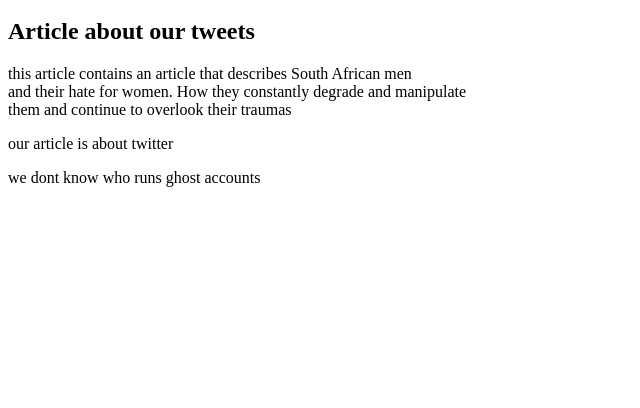
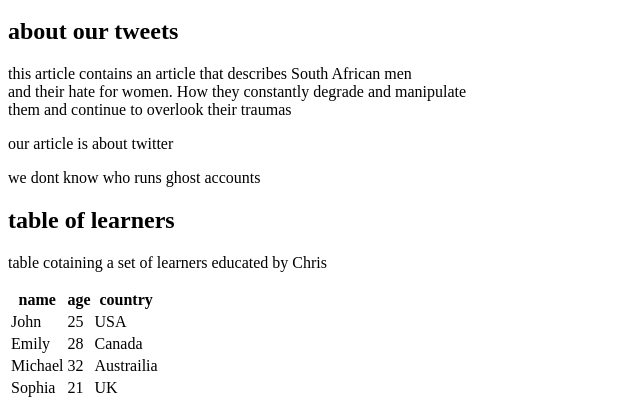
Before and after one commit to Aurora777000/alx_html_css, a plain HTML site: page html_basic/index.html in a window 1280 px wide. Shown: the part 625-1033 px from the top of the page, without its empty margins (0-640 px from the left). Before the commit the page ends 820 px from the top, so only its background shows below. Drawn offline with Linux system fonts and the light colour scheme.

Commit message:
Add some levels of creativity

```diff
--- a/html_basic/index.html
+++ b/html_basic/index.html
@@ -30,7 +30,7 @@
    </a>
    <a href="file:///C:/Users/cembi/Downloads/tweets.html">see tweet</a>
    <article>
-    <h1>Article about our tweets</h1>
+    <h2> about our tweets</h2>
     <p>this article contains an article that describes South African men <br>
     and their hate for women. How they constantly degrade and manipulate <br>
     them and continue to overlook their traumas</p>
@@ -39,6 +39,71 @@
     <aside>
         we dont know who runs ghost accounts
     </aside>
+    <article>
+        <h2>table of learners</h2>
+        <p>table cotaining a set of learners educated by Chris</p>
+        <table>
+            <thead>
+                <tr>
+                    <th>
+                        name
+                    </th>
+                    <th>
+                        age
+                    </th>
+                    <th>
+                        country
+                    </th>
+                </tr>
+            </thead>
+            <tbody>
+                <tr>
+                    <td>
+                        John
+                    </td>
+                    <td>
+                        25
+                    </td>
+                    <td>
+                        USA
+                    </td>
+                </tr>
+                <tr>
+                    <td>
+                        Emily
+                    </td>
+                    <td>
+                        28
+                    </td>
+                    <td>
+                        Canada
+                    </td>
+                </tr>
+                <tr>
+                    <td>
+                        Michael
+                    </td>
+                    <td>
+                        32
+                    </td>
+                    <td>
+                        Austrailia
+                    </td>
+                </tr>
+                <tr>
+                    <td>
+                        Sophia
+                    </td>
+                    <td>
+                        21
+                    </td>
+                    <td>
+                        UK
+                    </td>
+                </tr>
+            </tbody>
+        </table>
+    </article>
    </main>
    <footer>
 
```
